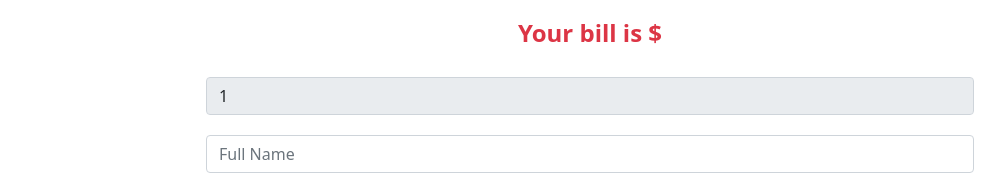
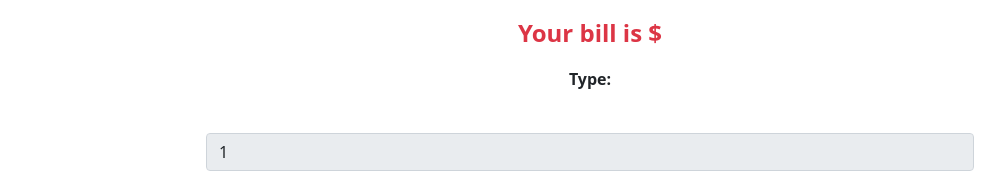
Before and after one commit to mahadihassanriyadh/tourara-client-side, a React (Create React App) app: page /placeOrder/1 in a window 1280 px wide. Shown: the part 185-360 px from the top of the page, without its empty margins (50-1055 px from the left). Built offline with nearby package versions, Linux system fonts and the light colour scheme; no server answers.

Commit message:
little done with showing orders

```diff
--- a/src/pages/PlaceOrder/PlaceOrder.js
+++ b/src/pages/PlaceOrder/PlaceOrder.js
@@ -40,6 +40,8 @@ const PlaceOrder = () => {
 
                 <h1 className="mt-5">Place an Order for {orderItem.name}</h1>
                 <p className="fw-bold fs-4 text-danger">Your bill is {orderItem.price}$</p>
+                <p className="fw-bold fs-6">Type: { orderItem.type }</p>
+                <p>{orderItem.description}</p>
                 <form onSubmit={handleSubmit(onSubmit)}>
                     <input className="form-control" {...register("packageid")} placeholder="packageid" required defaultValue={packageId} readOnly/>
                     <input defaultValue={user.displayName} className="form-control" type="text" {...register("name")} placeholder="Full Name" required />
```
